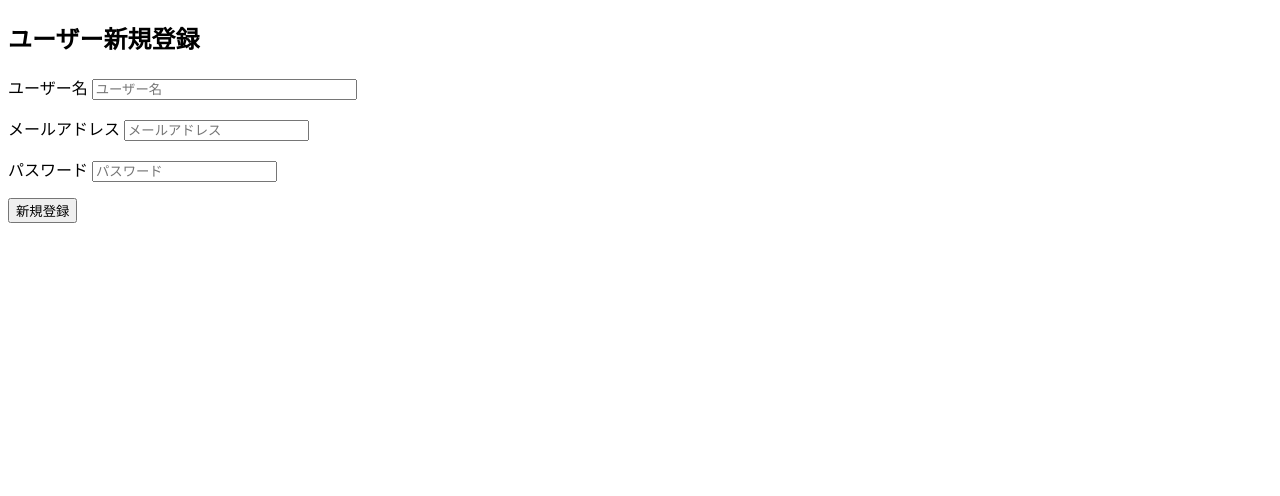
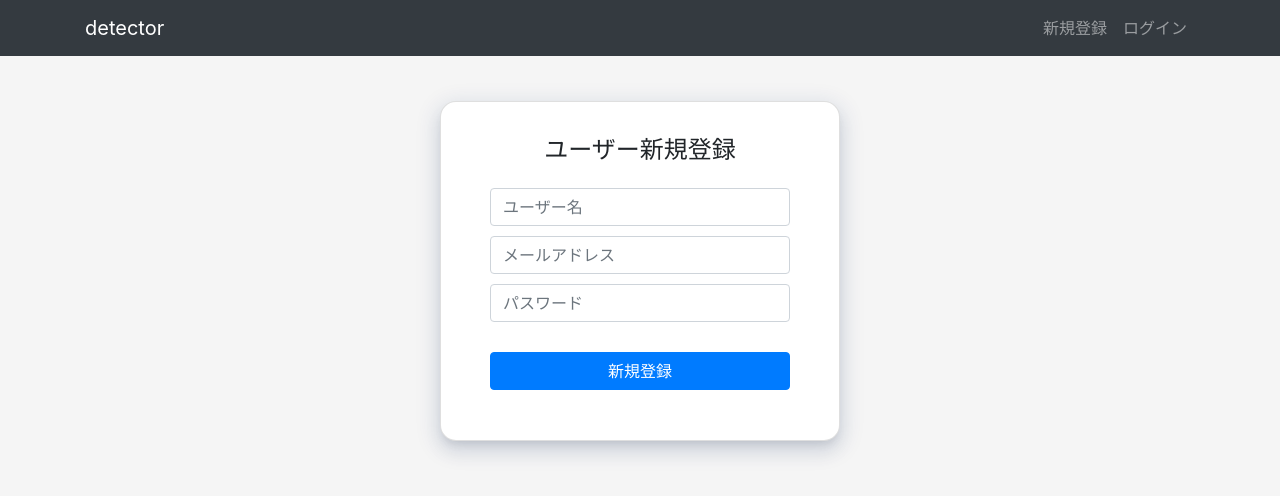
Before and after one commit to o-tsumuro/flask_class, a Flask app: page /auth/signup in a window 1280 px wide. Shown: the top 496 px of the page. Run offline with Flask 3, Linux system fonts and the light colour scheme; parts of the project's set-up code (start-up, migrations or seed data) failed here and were passed over; some libraries are stand-ins or nearby versions.

Commit message:
ログイン、登録画面のテンプレートの更新

```diff
--- a/apps/auth/templates/auth/signup.html
+++ b/apps/auth/templates/auth/signup.html
@@ -1,36 +1,24 @@
-{% extends "auth/base.html" %}
+{% extends "detector/base.html" %}
 {% block title %}ユーザー新規登録{% endblock %}
 
 {% block content %}
 
-<h2>ユーザー新規登録</h2>
-
-<form
-  action="{{ url_for('auth.signup', next=request.args.get('next')) }}"
-  method="POST"
-  novalidate="novalidate"
->
-  {% for message in get_flashed_messages() %}
-  <p style="color: red;">{{ message }}</p>
-  {% endfor %}
-  {{ form.csrf_token }}
-  <p>
-    {{ form.username.label }}
-    {{ form.username(size=30, placeholder="ユーザー名") }}
-  </p>
-
-  {% for error in form.username.errors %}
-  <span style="color; red;">{{ error }}</span>
-  {% endfor %}
-  <p>{{ form.email.label }} {{ form.email(placeholder="メールアドレス") }}</p>
-  {% for error in form.email.errors %}
-  <span style="color: red;">{{ error }}</span>
-  {% endfor %}
-  <p>{{ form.password.label }} {{ form.password(placeholder="パスワード") }}</p>
-  {% for error in form.password.errors %}
-  <span style="color: red;">{{ error }}</span>
-  {% endfor %}
-  <p>{{ form.submit() }}</p>
-</form>
+<div class="mx-auto dt-auth-main">
+  <div class="card dt-auth-signup">
+    <header>ユーザー新規登録</header>
+    <section>
+      <form method="post" action="{{ url_for('auth.signup', next=request.args.get('next')) }}" class="form-signin">
+        {{ form.csrf_token }}
+        {% for message in get_flashed_messages() %}
+          <div class="dt-auth-flash">{{ message }}</div>
+        {% endfor %}
+        {{ form.username(size=30, class="form-control dt-auth-input", placeholder="ユーザー名") }}
+        {{ form.email(class="form-control dt-auth-input", placeholder="メールアドレス") }}
+        {{ form.password(class="form-control dt-auth-input", placeholder="パスワード") }}
+        {{ form.submit(class="btn btn-md btn-primary btn-block dt-auth-btn") }}
+      </form>
+    </section>
+  </div>
+</div>
 
 {% endblock %}
--- a/apps/detector/templates/detector/base.html
+++ b/apps/detector/templates/detector/base.html
@@ -16,7 +16,7 @@
   <nav class="navbar navbar-expand-lg navbar-dark bg-dark">
     <div class="container">
       <a class="navbar-brand " href="{{ url_for('detector.index') }}">detector</a>
-      <ul class="navbar=nav">
+      <ul class="navbar-nav">
         {% if current_user.is_authenticated %}
           <li class="nav-item">
             <span class="nav-link">{{ current_user.username }}</span>
@@ -25,9 +25,12 @@
             <a href="{{ url_for('auth.logout') }}" class="nav-link">ログアウト</a>
           </li>
         {% else %}
-        <li class="nav-item">
-          <a class="nav-link" href="{{ url_for('auth.login') }}">ログイン</a>
-        </li>
+          <li class="nav-item">
+            <a class="nav-link" href="{{ url_for('auth.signup') }}">新規登録</a>
+          </li>
+          <li class="nav-item">
+            <a class="nav-link" href="{{ url_for('auth.login') }}">ログイン</a>
+          </li>
         {% endif %}
       </ul>
     </div>
--- a/apps/detector/views.py
+++ b/apps/detector/views.py
@@ -10,7 +10,7 @@ def index():
   user_images = (
     db.session.query(User, UserImage)
     .join(UserImage)
-    .filter(UserImage)
+    .filter(User.id == UserImage.user_id)
     .all()
   )
 
```
Also changed, not shown: apps/auth/templates/auth/login.html (+17 -20 lines), local.sqlite.
